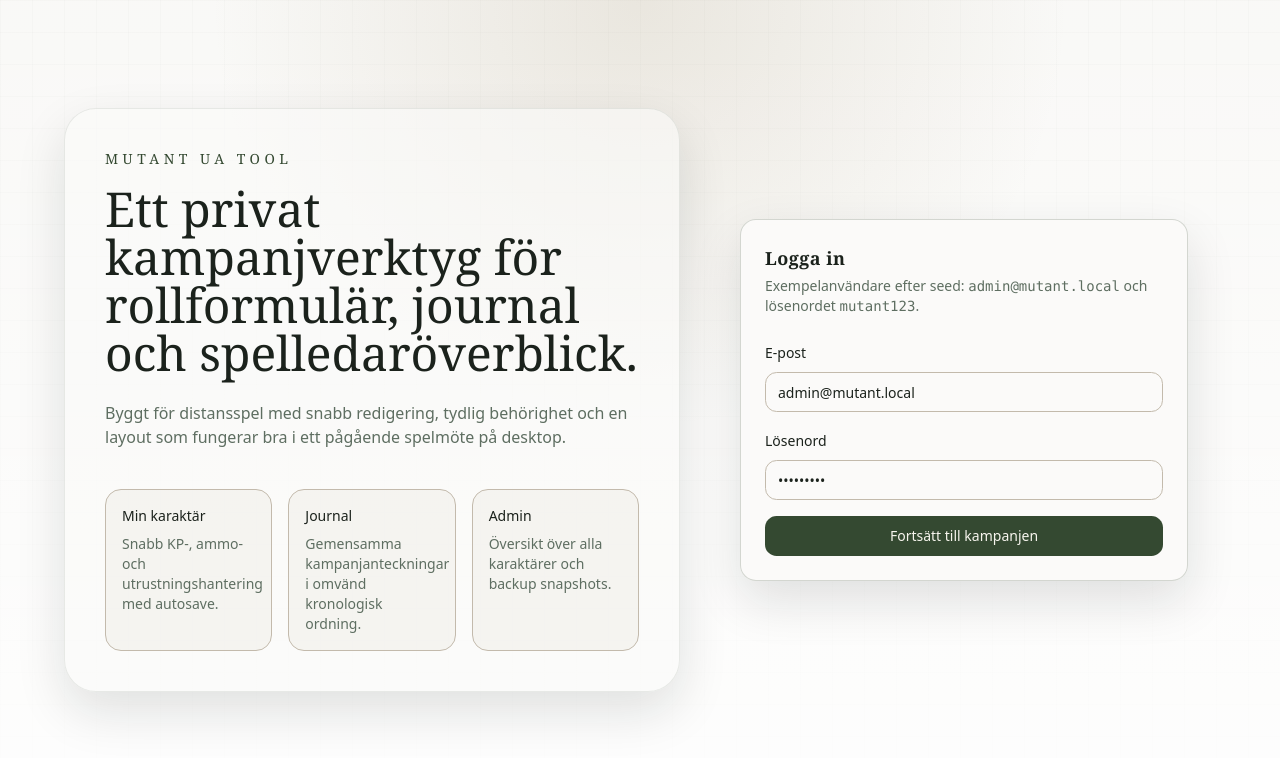
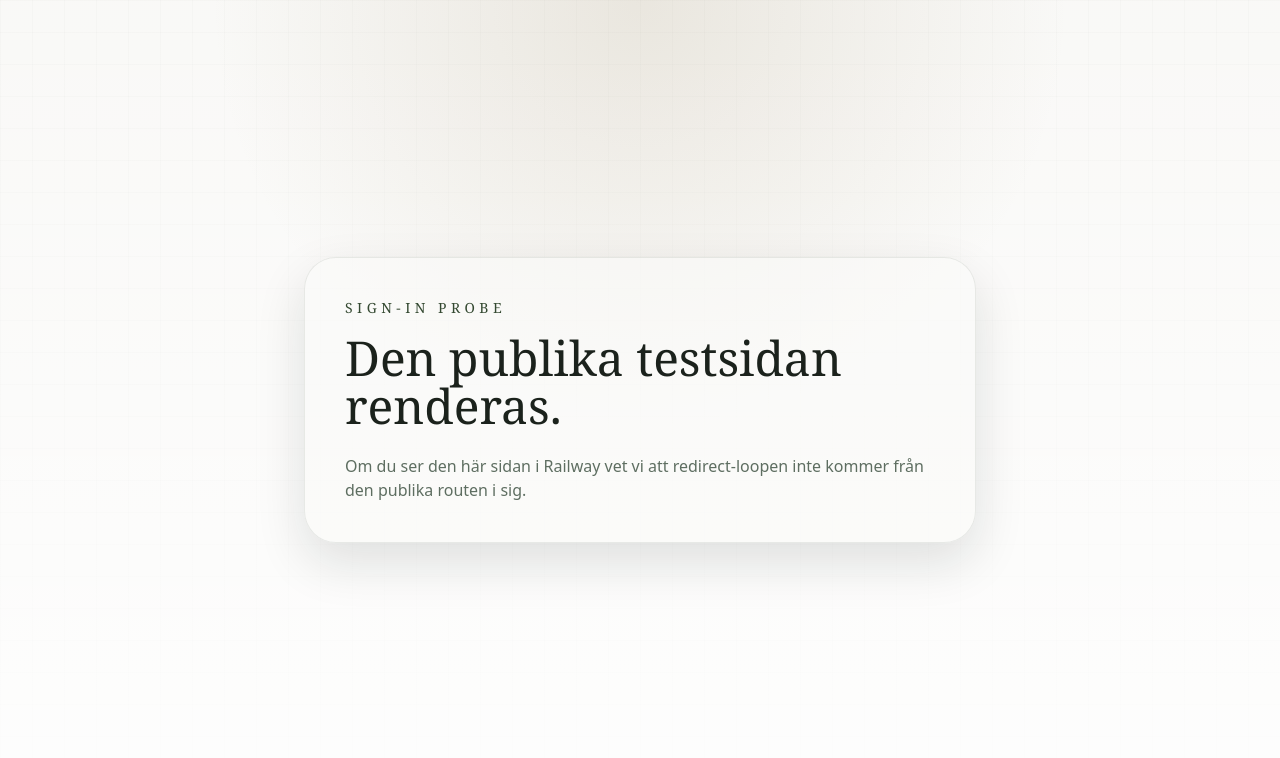
Before and after one commit to jogu74/MutantTool, a Next.js app: page /signin-test in a window 1280 px wide. Shown: the top 758 px of the page. Built offline with nearby package versions, Linux system fonts and the light colour scheme.

Commit message:
Add minimal public probe routes for Railway auth debugging

```diff
--- /dev/null
+++ b/app/probe/page.tsx
@@ -0,0 +1,10 @@
+export default function ProbePage() {
+  return (
+    <main style={{ minHeight: "100vh", display: "grid", placeItems: "center", padding: "2rem" }}>
+      <div>
+        <h1>Probe route ok</h1>
+        <p>Den har inga imports och inga auth-anrop.</p>
+      </div>
+    </main>
+  );
+}
--- a/app/signin-test/page.tsx
+++ b/app/signin-test/page.tsx
@@ -1,39 +1,15 @@
-import { LoginForm } from "@/components/auth/login-form";
-
 export const dynamic = "force-dynamic";
 
-export default async function SignInTestPage() {
+export default function SignInTestPage() {
   return (
     <main className="flex min-h-screen items-center justify-center px-6 py-12">
-      <div className="grid w-full max-w-6xl gap-8 lg:grid-cols-[1.1fr_0.9fr]">
-        <section className="rounded-[2rem] border border-primary/10 bg-card/60 p-10 shadow-panel">
-          <p className="font-display text-sm uppercase tracking-[0.32em] text-primary">Mutant UA Tool</p>
-          <h1 className="mt-4 max-w-2xl font-display text-4xl leading-tight md:text-5xl">
-            Ett privat kampanjverktyg för rollformulär, journal och spelledaröverblick.
-          </h1>
-          <p className="mt-6 max-w-2xl text-base text-muted-foreground">
-            Byggt för distansspel med snabb redigering, tydlig behörighet och en layout som fungerar bra i ett
-            pågående spelmöte på desktop.
-          </p>
-          <div className="mt-10 grid gap-4 md:grid-cols-3">
-            <div className="rounded-2xl border bg-background/70 p-4">
-              <p className="text-sm font-medium">Min karaktär</p>
-              <p className="mt-2 text-sm text-muted-foreground">Snabb KP-, ammo- och utrustningshantering med autosave.</p>
-            </div>
-            <div className="rounded-2xl border bg-background/70 p-4">
-              <p className="text-sm font-medium">Journal</p>
-              <p className="mt-2 text-sm text-muted-foreground">Gemensamma kampanjanteckningar i omvänd kronologisk ordning.</p>
-            </div>
-            <div className="rounded-2xl border bg-background/70 p-4">
-              <p className="text-sm font-medium">Admin</p>
-              <p className="mt-2 text-sm text-muted-foreground">Översikt över alla karaktärer och backup snapshots.</p>
-            </div>
-          </div>
-        </section>
-        <section className="flex items-center justify-center">
-          <LoginForm />
-        </section>
-      </div>
+      <section className="w-full max-w-2xl rounded-[2rem] border border-primary/10 bg-card/60 p-10 shadow-panel">
+        <p className="font-display text-sm uppercase tracking-[0.32em] text-primary">Sign-in probe</p>
+        <h1 className="mt-4 font-display text-4xl leading-tight md:text-5xl">Den publika testsidan renderas.</h1>
+        <p className="mt-6 text-base text-muted-foreground">
+          Om du ser den här sidan i Railway vet vi att redirect-loopen inte kommer från den publika routen i sig.
+        </p>
+      </section>
     </main>
   );
 }
```
